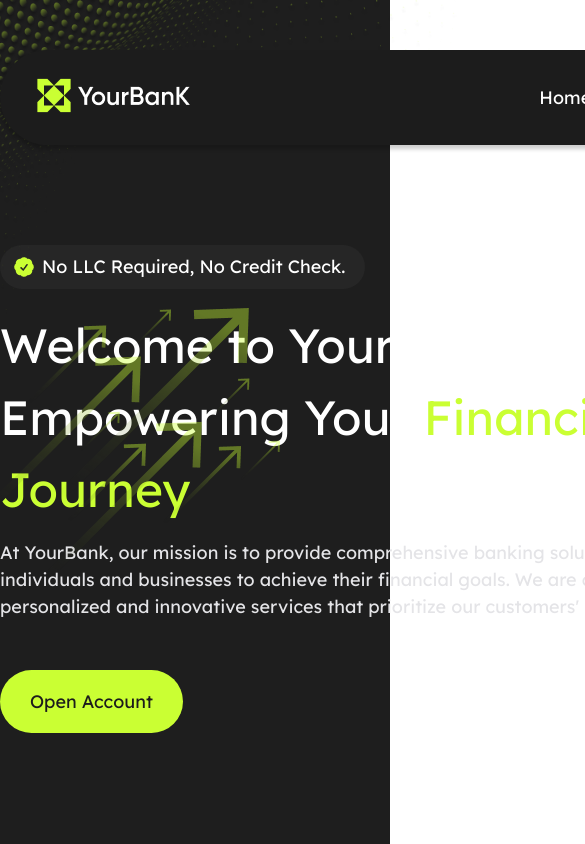
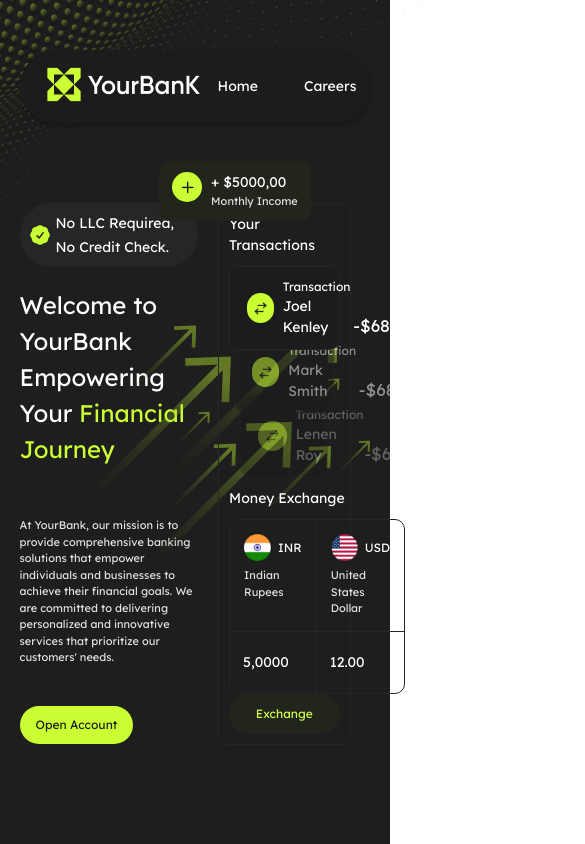
Before and after one commit to I-BroneX-I/Bank, a website built with webpack: page src/index.html in a window 390 px wide. Shown: the top 844 px of the page, 585 px wide, since content can reach past the window. Built offline with nearby package versions, Linux system fonts and the light colour scheme; files whose address does not match are found by name.

Commit message:
add media (Header)

```diff
--- a/src/index.html
+++ b/src/index.html
@@ -119,10 +119,11 @@
                             </div>
                         </div>
                     </div>
-                    <div class="transactions__title">
+                    <div class="exchange">
+                        <div class="exchange__title">
                             Money Exchange
                         </div>
-                    <div class="exchange">
+                        <div class="exchange__container">
                             <div class="exchange__currency-1">
                                 <div class="exchange__currency-title">
                                     <img src="./assets/images/icons/exchange_1.png" alt="1"><span>INR</span>
@@ -142,6 +143,8 @@
                                 12.00
                             </div>
                         </div>
+
+                    </div>
                     <button class="transactions__exchange">
                         Exchange
                     </button>
--- a/src/styles/components/header.scss
+++ b/src/styles/components/header.scss
@@ -35,6 +35,9 @@ header {
 
         background-image: url('./../assets/images/header_bg.png');
 
+        @media (max-width: 1440px) {
+            right: 20px;
+        }
     }
 
     .container {
@@ -55,17 +58,27 @@ header {
 
         background-color: $bg_topNav;
 
-        // &__logo {}
+        @media (max-width: 1200px) {
+            padding: 14px 24px;
+        }
 
         &__nav {
             display: grid;
             grid-template-columns: repeat(4, min-content);
             gap: 26px;
 
+            @media (max-width: 1200px) {
+                gap: 10px;
+            }
+
             li {
                 list-style: none;
                 padding: 12px 24px;
                 border-radius: 82px;
+
+                @media (max-width: 1200px) {
+                    padding: 10px 18px;
+                }
 
                 &:hover {
                     background-color: #262626
@@ -79,6 +92,10 @@ header {
                     line-height: 150%;
                     /* 27px */
                     color: $textColor;
+
+                    @media (max-width: 1200px) {
+                        font-size: 14px;
+                    }
                 }
             }
         }
@@ -89,6 +106,10 @@ header {
             align-items: center;
             gap: 30px;
 
+            @media (max-width: 1200px) {
+                gap: 20px;
+            }
+
             .singUn {
                 font-family: Lexend, sans-serif;
                 font-size: 18px;
@@ -96,8 +117,11 @@ header {
                 font-weight: 400;
                 line-height: 150%;
                 /* 27px */
+                color: $textColor;
 
-                color: $textColor;
+                @media (max-width: 1200px) {
+                    font-size: 14px;
+                }
             }
 
             .login {
@@ -115,19 +139,36 @@ header {
                 font-weight: 400;
                 line-height: 150%;
                 /* 27px */
+                color: $bg_topNav;
 
+                @media (max-width: 1200px) {
+                    padding: 12px 24px;
 
-                color: $bg_topNav;
+                    font-size: 14px;
+                }
             }
         }
     }
 
     .headerContent {
         display: flex;
-        padding: 100px 0;
+        padding-top: 100px;
         padding-right: 135px;
         align-items: flex-start;
         gap: 120px;
+
+        @media (max-width: 1440px) {
+            padding-right: 20px;
+        }
+
+        @media (max-width: 1200px) {
+            padding-top: 80px;
+            gap: 100px;
+        }
+
+        @media (max-width: 992px) {
+            gap: 20px;
+        }
 
         .textBlock {
             &__text {
@@ -140,6 +181,11 @@ header {
 
                 background: #262626;
 
+                @media (max-width: 1200px) {
+                    padding: 8px 16px 8px 8px;
+                    gap: 4px;
+                }
+
                 span {
                     font-family: Lexend;
                     font-size: 18px;
@@ -148,6 +194,10 @@ header {
                     line-height: 24px;
 
                     color: $textColor;
+
+                    @media (max-width: 1200px) {
+                        font-size: 14px;
+                    }
                 }
             }
 
@@ -164,6 +214,20 @@ header {
 
                 color: $textColor;
 
+                @media (max-width: 1440px) {
+                    width: 100%;
+                }
+
+                @media (max-width: 1200px) {
+                    font-size: 38px;
+                    width: 100%;
+                }
+
+                @media (max-width: 992px) {
+                    font-size: 24px;
+                    margin-bottom: 50px;
+                }
+
                 span {
                     font-family: Lexend;
                     font-size: 48px;
@@ -172,6 +236,14 @@ header {
                     line-height: 150%;
 
                     color: $mainColor;
+
+                    @media (max-width: 1200px) {
+                        font-size: 38px;
+                    }
+
+                    @media (max-width: 992px) {
+                        font-size: 24px;
+                    }
                 }
             }
 
@@ -184,7 +256,17 @@ header {
                 font-weight: 300;
                 line-height: 150%;
                 /* 27px */
-                color: $tagline_color
+                color: $tagline_color;
+
+                @media (max-width: 1200px) {
+                    margin-bottom: 40px;
+
+                    font-size: 16;
+                }
+
+                @media (max-width: 992px) {
+                    font-size: 11px;
+                }
             }
 
             &__btn {
@@ -200,23 +282,43 @@ header {
                 font-style: normal;
                 font-weight: 400;
                 line-height: 150%;
+
                 /* 27px */
+                @media (max-width: 1200px) {
+                    padding: 14px 24px;
+
+                    font-size: 14px;
+                }
+
+                @media (max-width: 992px) {
+                    padding: 10px 16px;
+                    font-size: 12px;
+                }
             }
         }
 
+        /**/
         .transactions {
             position: relative;
             z-index: 12;
-            width: 515.019px;
             padding: 35px;
             display: flex;
             flex-direction: column;
             align-items: flex-start;
             flex-shrink: 0;
 
-            border-radius: 10.404px;
+            border-radius: 10px;
             border: 0.867px solid #262626;
             background: linear-gradient(215deg, rgba(26, 26, 26) 0%, #1A1A1A 39.72%), url('./../assets/images/bg_transactions.png'), lightgray 0% 0% / 62.46418356895447px 62.46418356895447px repeat, #1A1A1A;
+
+            @media (max-width: 1200px) {
+                padding: 28px;
+            }
+
+            @media (max-width: 992px) {
+                width: 40%;
+                padding: 10px;
+            }
 
 
             &__monthly_income {
@@ -231,6 +333,10 @@ header {
 
                 background: $transactions_color;
 
+                @media (max-width: 1200px) {
+                    padding: 11px 13px;
+                }
+
                 .transactions__icon {
                     padding: 9px;
                     height: 40px;
@@ -239,6 +345,13 @@ header {
                     border-radius: 50px;
 
                     background-color: $mainColor;
+
+                    @media (max-width: 1200px) {
+                        padding: 5px;
+                        padding-top: 5px;
+                        height: 30px;
+                        width: 30px;
+                    }
                 }
             }
 
@@ -251,6 +364,10 @@ header {
                     line-height: 150%;
                     /* 26.011px */
                     color: $textColor;
+
+                    @media (max-width: 1200px) {
+                        font-size: 14px;
+                    }
                 }
 
                 .transactions__description {
@@ -261,6 +378,10 @@ header {
                     line-height: 150%;
                     /* 20.809px */
                     color: $tagline_color;
+
+                    @media (max-width: 1200px) {
+                        font-size: 11px;
+                    }
                 }
             }
 
@@ -274,6 +395,15 @@ header {
                 line-height: 150%;
                 /* 26.011px */
                 color: $textColor;
+
+                @media (max-width: 1200px) {
+                    font-size: 14px;
+                    margin-bottom: 14px;
+                }
+
+                @media (max-width: 992px) {
+                    margin-bottom: 10px;
+                }
             }
 
             &__history_1 {
@@ -305,6 +435,32 @@ header {
             }
 
             .exchange {
+                @media (max-width: 992px) {
+                    margin-top: -30px;
+                }
+
+                &__title {
+                    margin-bottom: 18px;
+
+                    font-family: Lexend;
+                    font-size: 17.341px;
+                    font-style: normal;
+                    font-weight: 500;
+                    line-height: 150%;
+                    /* 26.011px */
+                    color: $textColor;
+
+                    @media (max-width: 1200px) {
+                        font-size: 14px;
+                        margin-bottom: 14px;
+                    }
+
+                    @media (max-width: 992px) {
+                        margin-bottom: 10px;
+                    }
+                }
+
+                &__container {
                     width: 100%;
                     margin: 25px 0;
                     border-radius: 10px;
@@ -316,26 +472,39 @@ header {
                         'currency currency'
                         'price price'
                     ;
-                &__currency-1{
+
+                    @media (max-width: 1200px) {
+                        margin: 20px 0;
+                    }
+
+                    @media (max-width: 992px) {
+                        margin: 0;
+                    }
+                }
+
+                &__currency-1 {
                     border-right: 1px solid #262626;
                     border-bottom: 1px solid #262626;
 
                     @extend %extend_currency;
                 }
-                &__currency-2{
+
+                &__currency-2 {
                     border-bottom: 1px solid #262626;
                     @extend %extend_currency;
                 }
-                &__price-1{
+
+                &__price-1 {
                     border-right: 1px solid #262626;
                     @extend %extend_price;
                 }
-                &__price-2{
+
+                &__price-2 {
                     @extend %extend_price;
                 }
             }
 
-            &__exchange{
+            &__exchange {
                 width: 100%;
                 padding: 14px 26px;
                 border-radius: 70px;
@@ -344,11 +513,18 @@ header {
                 font-size: 15.607px;
                 font-style: normal;
                 font-weight: 400;
-                line-height: 150%; /* 23.41px */
+                line-height: 150%;
+                /* 23.41px */
                 color: $exchange_btn_color;
 
                 background-color: $transactions_color;
+
+                @media (max-width: 1200px) {
+                    padding: 11px 20px;
+                    font-size: 12px;
+
                 }
             }
         }
     }
+}
--- a/src/styles/helpers/_extends.scss
+++ b/src/styles/helpers/_extends.scss
@@ -10,6 +10,10 @@
         border-radius: 10.404px;
         border: 0.867px solid #262626;
         background: $bg_topNav;
+
+        @media (max-width: 1200px) {
+            padding: 11px 16.5px;
+        }
 
         .history_info {
             display: flex;
@@ -25,9 +29,20 @@
                 border-radius: 50px;
                 background-color: $mainColor;
 
+                @media (max-width: 1200px) {
+                    width: 30px;
+                    height: 30px;
+
+                }
+
                 img {
                     width: 20px;
                     height: 20px;
+
+                    @media (max-width: 1200px) {
+                        width: 15px;
+                        height: 15px;
+                    }
                 }
             }
 
@@ -40,6 +55,10 @@
                     line-height: 150%;
                     /* 23.41px */
                     color: $textColor;
+
+                    @media (max-width: 1200px) {
+                        font-size: 12px;
+                    }
                 }
 
                 .name {
@@ -50,6 +69,10 @@
                     line-height: 150%;
                     /* 26.011px */
                     color: $textColor;
+
+                    @media (max-width: 1200px) {
+                        font-size: 14px;
+                    }
                 }
             }
         }
@@ -62,12 +85,20 @@
             line-height: 150%;
             /* 31.213px */
             color: $textColor;
+
+            @media (max-width: 1200px) {
+                font-size: 17px;
+            }
         }
     }
 }
 
 %extend_currency {
     padding: 18px;
+
+    @media (max-width: 1200px) {
+        padding: 14px;
+    }
 
     .exchange__currency-title {
         margin-bottom: 8px;
@@ -76,10 +107,20 @@
         justify-content: start;
         align-items: center;
 
+        @media (max-width: 1200px) {
+            margin-bottom: 6px;
+        }
+
         img {
             width: 35px;
             height: 35px;
             margin-right: 9px;
+
+            @media (max-width: 1200px) {
+                width: 27px;
+                height: 27px;
+                margin-right: 7px;
+            }
         }
 
         span {
@@ -90,28 +131,41 @@
             line-height: 150%;
             /* 23.41px */
             color: $textColor;
+
+            @media (max-width: 1200px) {
+                font-size: 12px;
+            }
         }
     }
 
     .exchange__currency-name {
         font-family: Lexend;
-        font-size: 13.873px;
+        font-size: 14px;
         font-style: normal;
         font-weight: 300;
         line-height: 150%;
         /* 20.809px */
         color: $tagline_color;
+
+        @media (max-width: 1200px) {
+            font-size: 11px;
+        }
     }
 }
 
-%extend_price{
+%extend_price {
     padding: 26px 17px;
 
     font-family: Lexend;
     font-size: 17.341px;
     font-style: normal;
     font-weight: 500;
-    line-height: 150%; /* 26.011px */
+    line-height: 150%;
+    /* 26.011px */
+    color: $textColor;
 
-    color: $textColor;
+    @media (max-width: 1200px) {
+        padding: 20px 13px;
+        font-size: 14px;
+    }
 }
--- a/src/styles/helpers/_global.scss
+++ b/src/styles/helpers/_global.scss
@@ -8,6 +8,6 @@ $transactions_color: #22251B;
 $exchange_btn_color: #D1FF4D;
 
 .container {
-    width: 1596px;
+    width: 90%;
     margin: 0 auto;
 }
```
Lines whose indentation alone changed are shown as unchanged.
